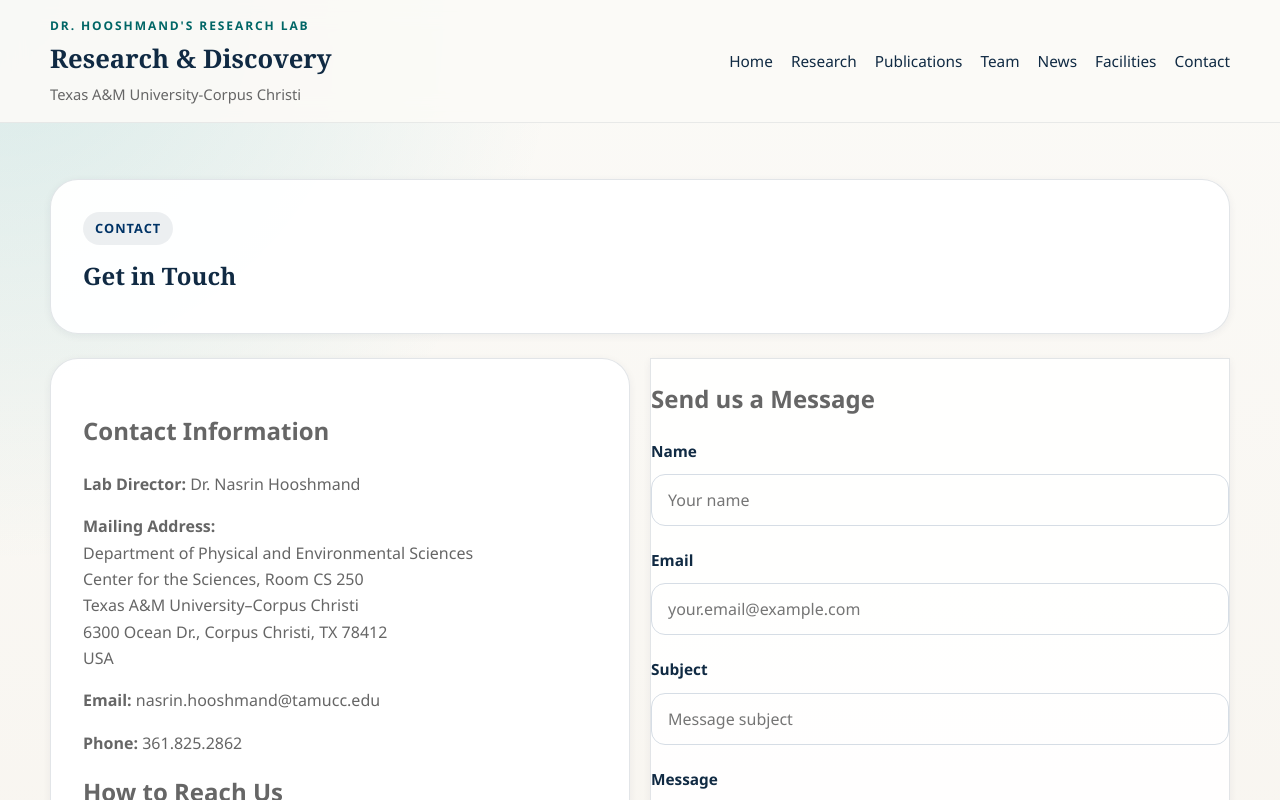
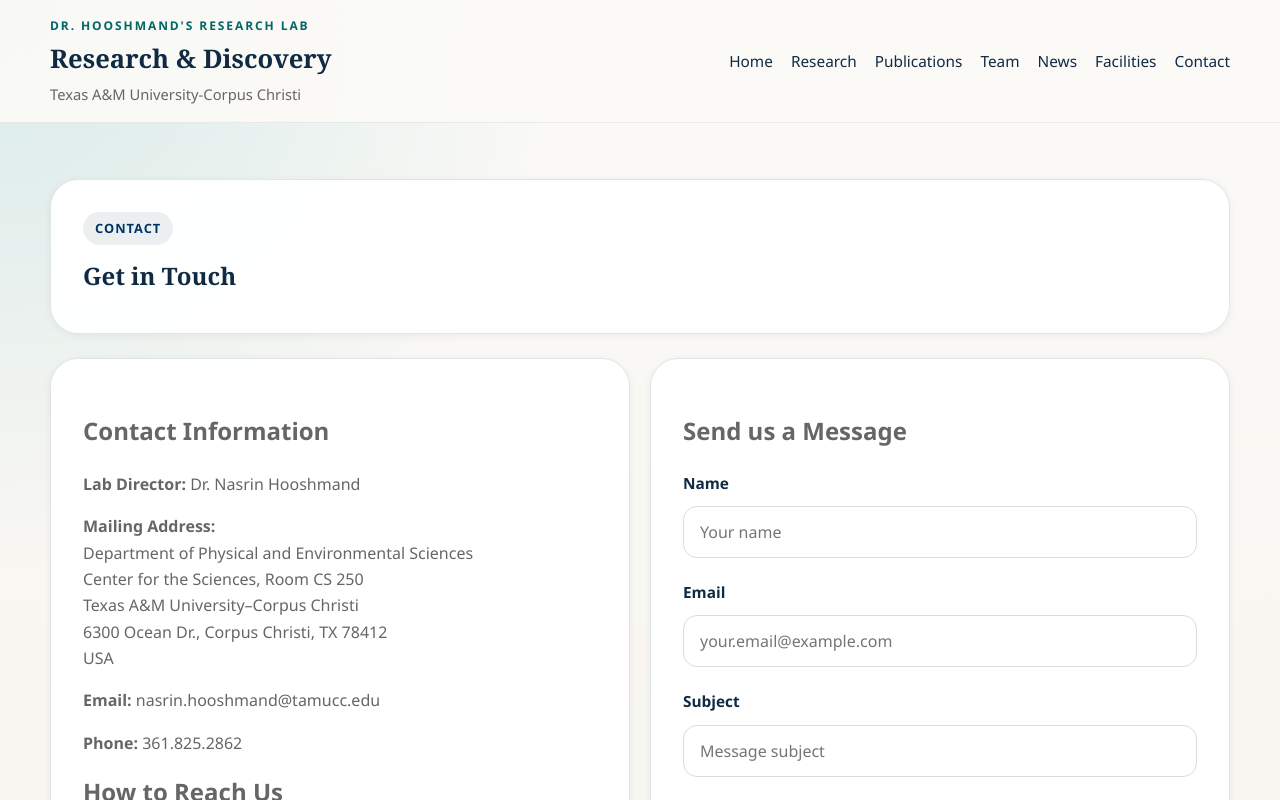
Before and after one commit to jrrp3333/Hooshmand-Lab, a Next.js app: page /contact in a window 1280 px wide. Shown: the top 800 px of the page. Built offline with nearby package versions, Linux system fonts and the light colour scheme.

Commit message:
Enhance styling of hero panel and entry content with border radius and padding adjustments

```diff
--- a/app/styles/globals.css
+++ b/app/styles/globals.css
@@ -170,13 +170,14 @@
   background: rgba(255, 255, 255, 0.95);
   border: 1px solid rgba(16, 42, 67, 0.12);
   box-shadow: 0 2px 8px rgba(12, 35, 64, 0.06);
+  border-radius: 28px;
+  padding: 32px;
 }
 
 .hero__panel {
   position: relative;
   overflow: hidden;
   padding: 40px;
-  border-radius: 28px;
 }
 
 .hero__panel::before {
@@ -412,6 +413,10 @@
 .entry-content > * + *,
 .entry-summary > * + * {
   margin-top: 1rem;
+}
+
+.entry-content {
+  padding: 0;
 }
 
 /* Team member photo */
```
